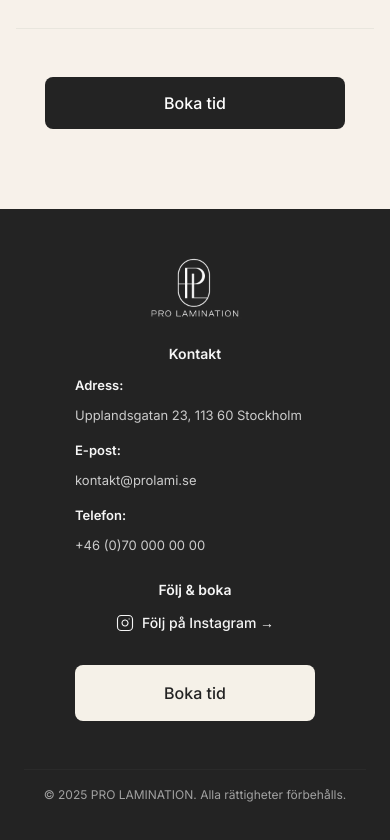
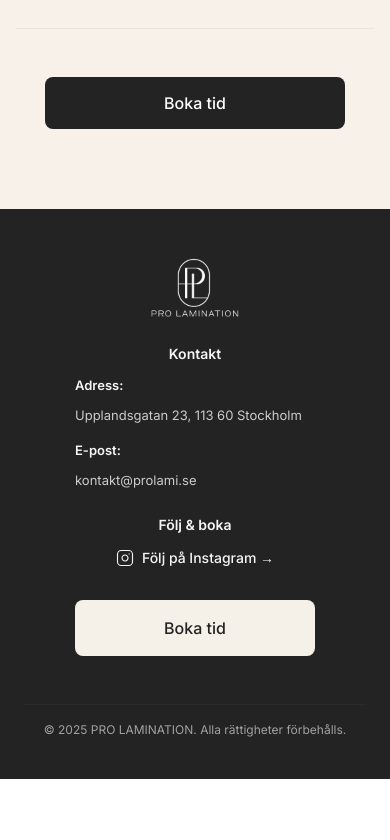
Before and after one commit to azuthedev/ProLami, a React (Vite) app: page / in a window 390 px wide. Shown: the part 10025-10865 px from the top of the page. After the commit the page ends 10804 px from the top, so only its background shows below. Built offline with nearby package versions, Linux system fonts and the light colour scheme.

Commit message:
Remove phone number section from Footer component
Removed contact phone number section from footer.

```diff
--- a/src/components/Footer.tsx
+++ b/src/components/Footer.tsx
@@ -52,17 +52,6 @@ export default function Footer() {
                 </a>
               </div>
 
-              <div className="flex flex-col gap-[10px] text-left">
-                <p className="font-inter font-semibold text-[13px] text-[#F5F5F5]">
-                  Telefon:
-                </p>
-                <a
-                  href="tel:+46700000000"
-                  className="font-inter text-[13px] text-[#F5F5F5]/80 hover:underline"
-                >
-                  +46 (0)70 000 00 00
-                </a>
-              </div>
             </div>
           </div>
 
```
